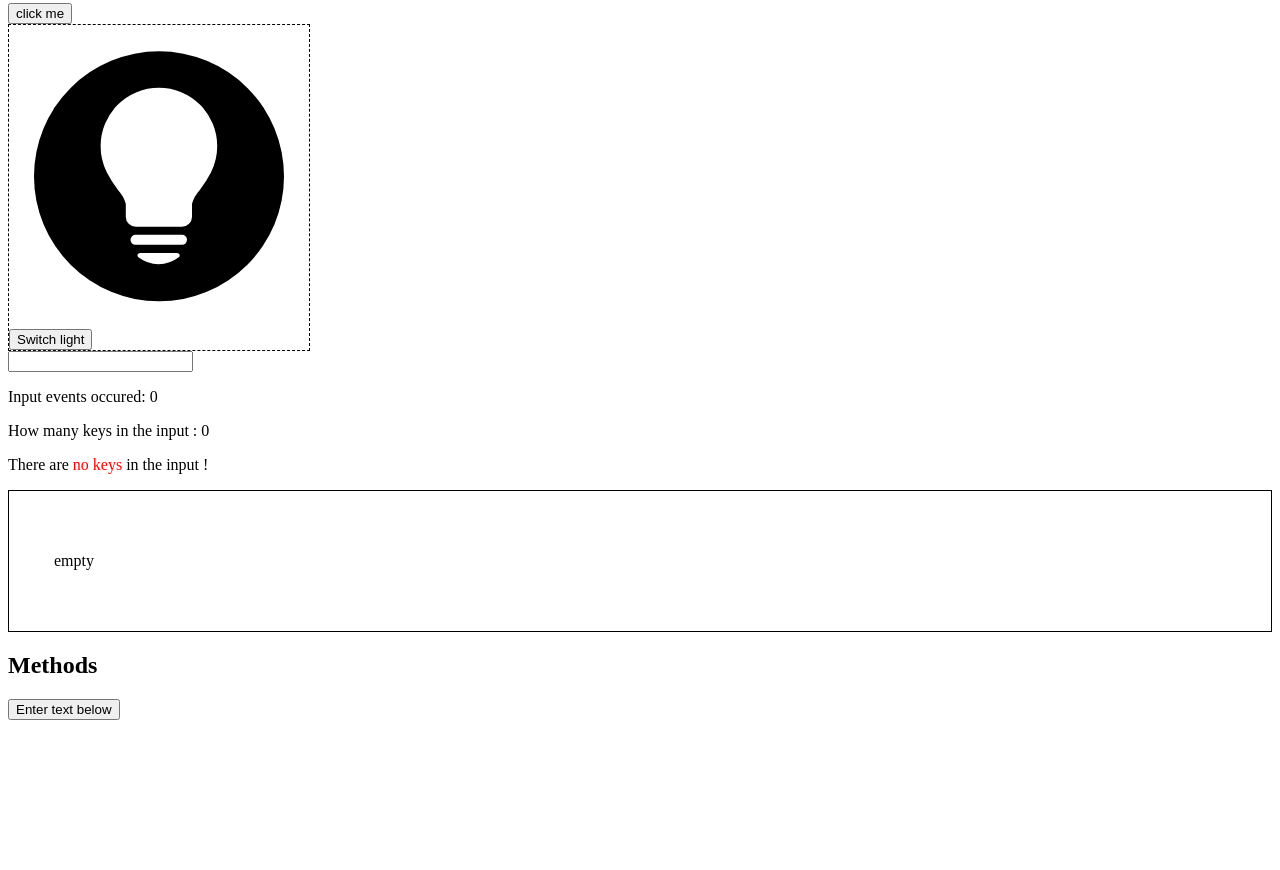
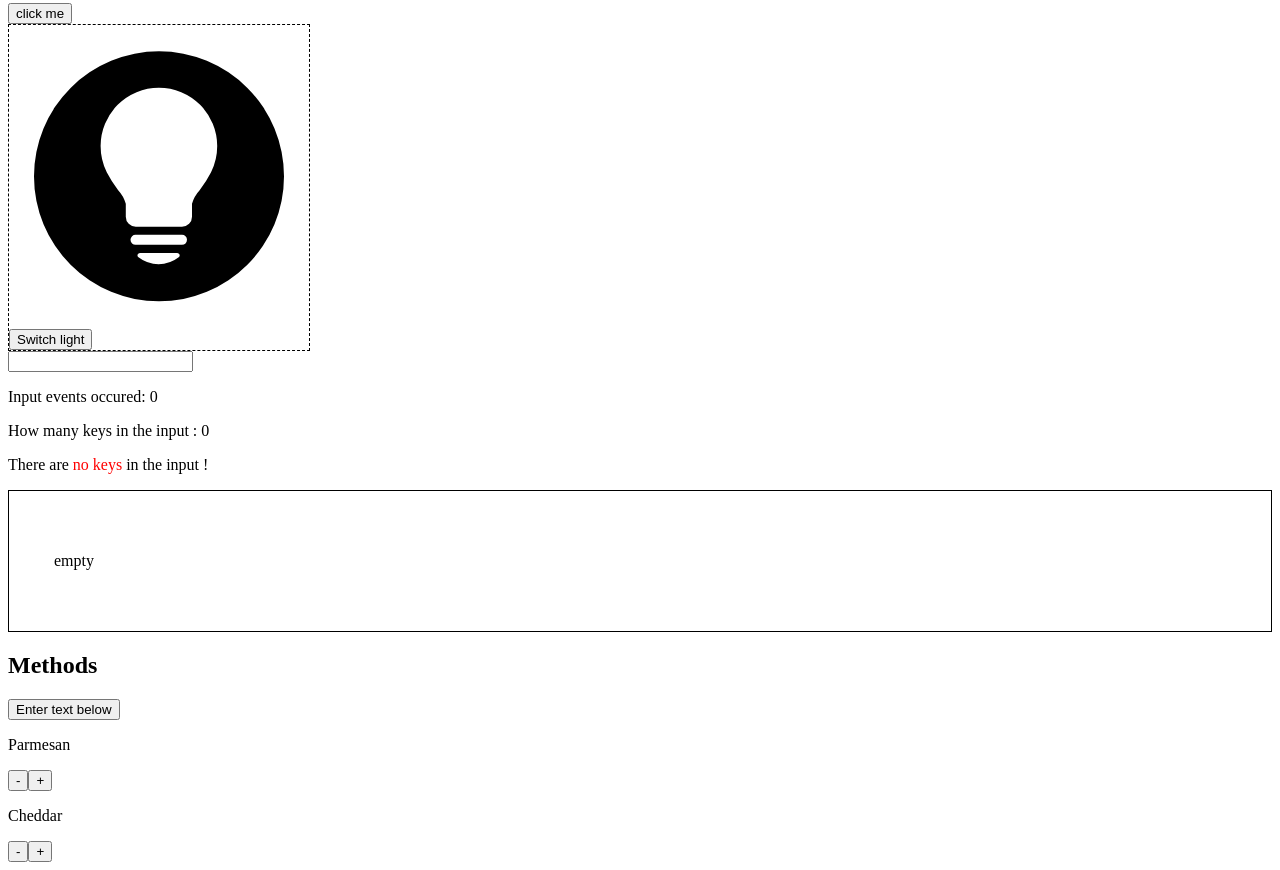
Before and after one commit to jeanSaposhnikov/VueJS-project, a plain HTML site: page index.html in a window 1280 px wide. Shown: the part 654-1524 px from the top of the page. Before the commit the page ends 1390 px from the top, so only its background shows below. Drawn offline with nearby package versions, Linux system fonts and the light colour scheme.

Commit message:
Shopping Cart simulation

```diff
--- a/index.html
+++ b/index.html
@@ -79,6 +79,17 @@
                 <h2>Methods</h2>
                 <input v-on:click="fillText" type="button" value="Enter text below">
                 <p>{{txt}}</p>
+
+                <div id="cart">
+                    <div class="cheese">
+                        <p>Parmesan</p>
+                        <input type="button" value="-">
+                        <input type="button" value="+">
+                        <p>Cheddar</p>
+                        <input type="button" value="-">
+                        <input type="button" value="+">
+                    </div>
+                </div>
             </div>
         </section>
     </div>
```
